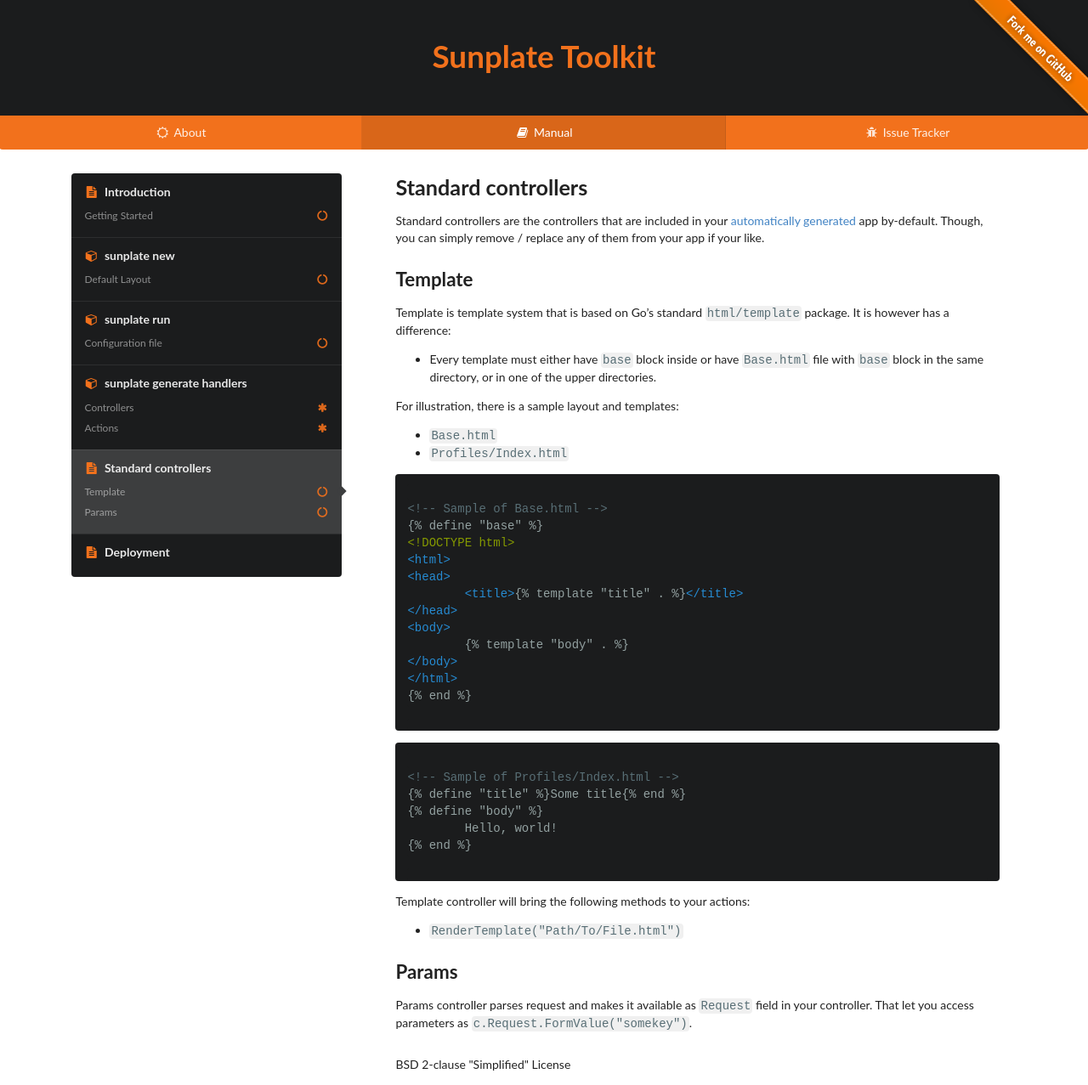
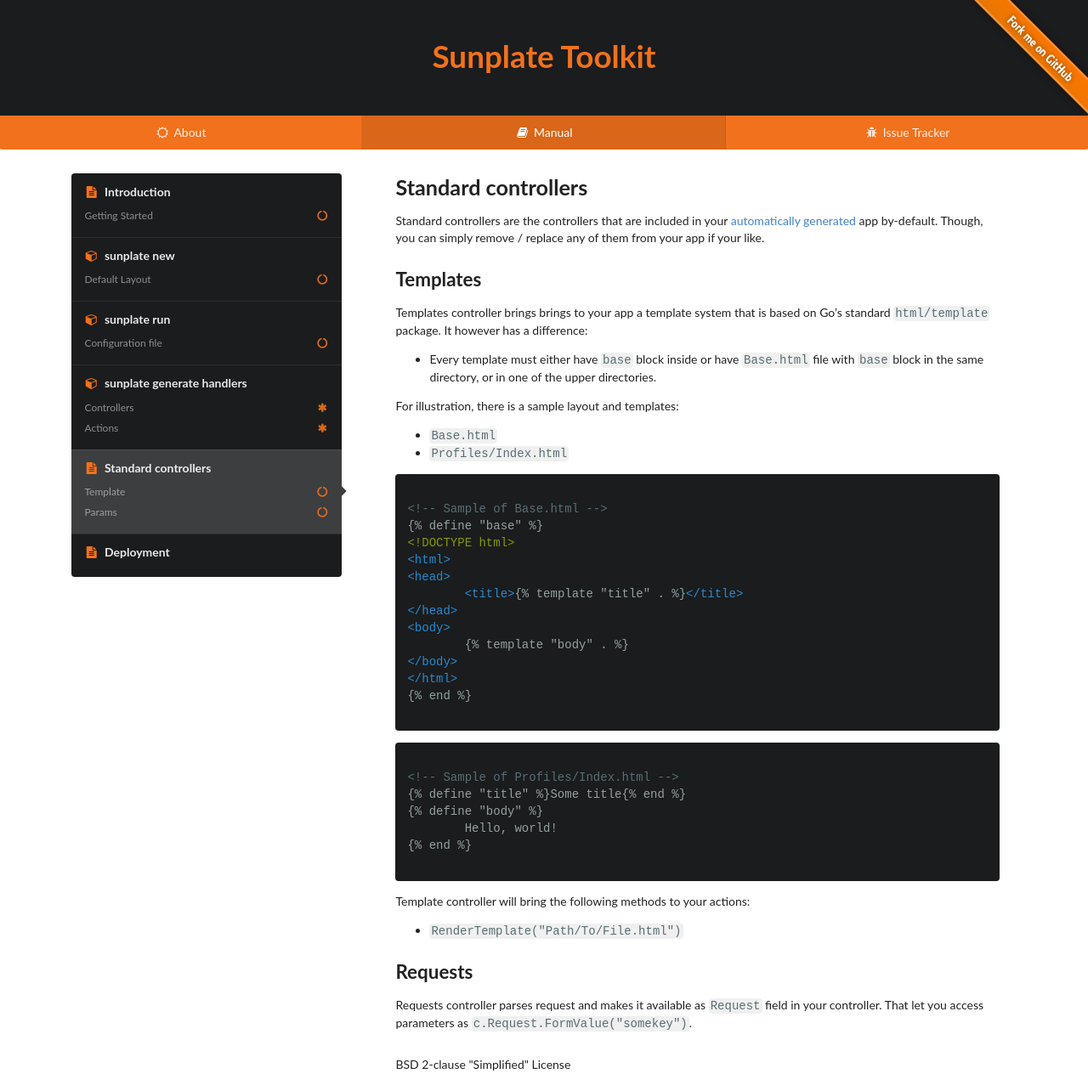
Before and after one commit to goaltools/goaltools.github.io, a Jekyll site: the page built from manual/controllers.md, in a window 1280 px wide. Shown: the whole page at 85% size. Built offline with Jekyll 4.4.1, drawn with Linux system fonts in a browser that asks for light colours; Markdown is read by kramdown in place of the engine named in the settings.

Commit message:
Updated standard controllers page to reflect latest renaming

```diff
--- a/manual/controllers.md
+++ b/manual/controllers.md
@@ -7,9 +7,9 @@
 [automatically generated](new) app by-default. Though, you can simply remove / replace
 any of them from your app if your like.
 
-## Template
-Template is template system that is based on Go's standard `html/template` package.
-It is however has a difference:
+## Templates
+Templates controller brings brings to your app a template system that is based on Go's standard `html/template` package.
+It however has a difference:
 
 * Every template must either have `base` block inside or have `Base.html` file with `base` block
 in the same directory, or in one of the upper directories.
@@ -50,6 +50,6 @@
 
 * `RenderTemplate("Path/To/File.html")`
 
-## Params
-Params controller parses request and makes it available as `Request` field in your controller.
+## Requests
+Requests controller parses request and makes it available as `Request` field in your controller.
 That let you access parameters as `c.Request.FormValue("somekey")`.
```
